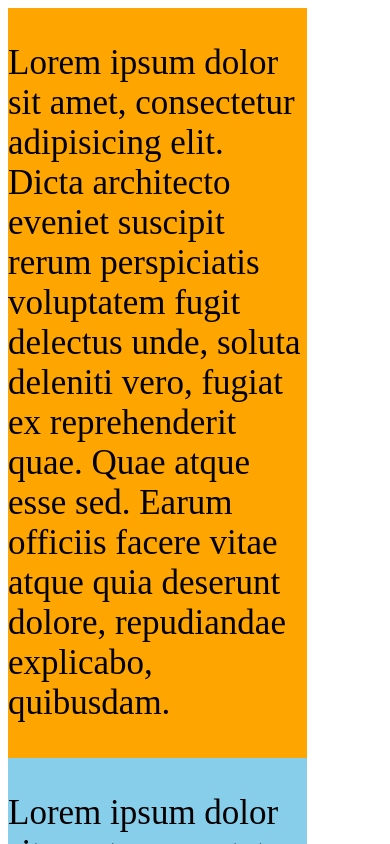
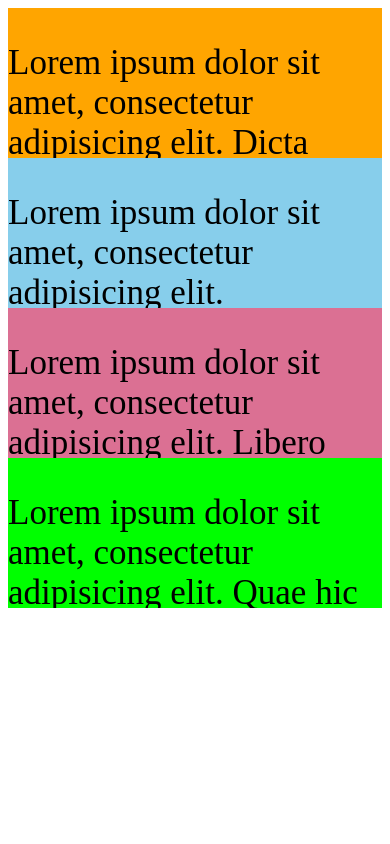
Before and after one commit to BuryPL/CSS-zaawansowany, a plain HTML site: page 10-responsywnosc_w_CSS/index.html in a window 390 px wide. Shown: the top 844 px of the page. Drawn offline with Linux system fonts and the light colour scheme.

Commit message:
responsywnosc_cw1_dodane_overflow

```diff
--- a/10-responsywnosc_w_CSS/css/responsive.css
+++ b/10-responsywnosc_w_CSS/css/responsive.css
@@ -6,20 +6,20 @@
 
 @media (min-width:769px) and (max-width:998px) {
     div {
-        width: 45%;
+        width: 50%;
     }
 }
 
 @media (min-width:481px) and (max-width:768px) {
     div {
-        width: 80%;
+        width: 100%;
         font-size: 25px;
     }
 }
 
 @media (max-width:480px) {
    div {
-        width: 80%;
+        width: 100%;
         font-size: 35px;
     }
 }
--- a/10-responsywnosc_w_CSS/css/style.css
+++ b/10-responsywnosc_w_CSS/css/style.css
@@ -4,9 +4,10 @@ body {
 
 div {
     display: inline-block;
-    width: 20%;
-    height: 20%;
+    width: 25%;
+    height: 150px;
     font-size: 15px;
+    overflow: auto;
 }
 
 #dpierwszy {
```
